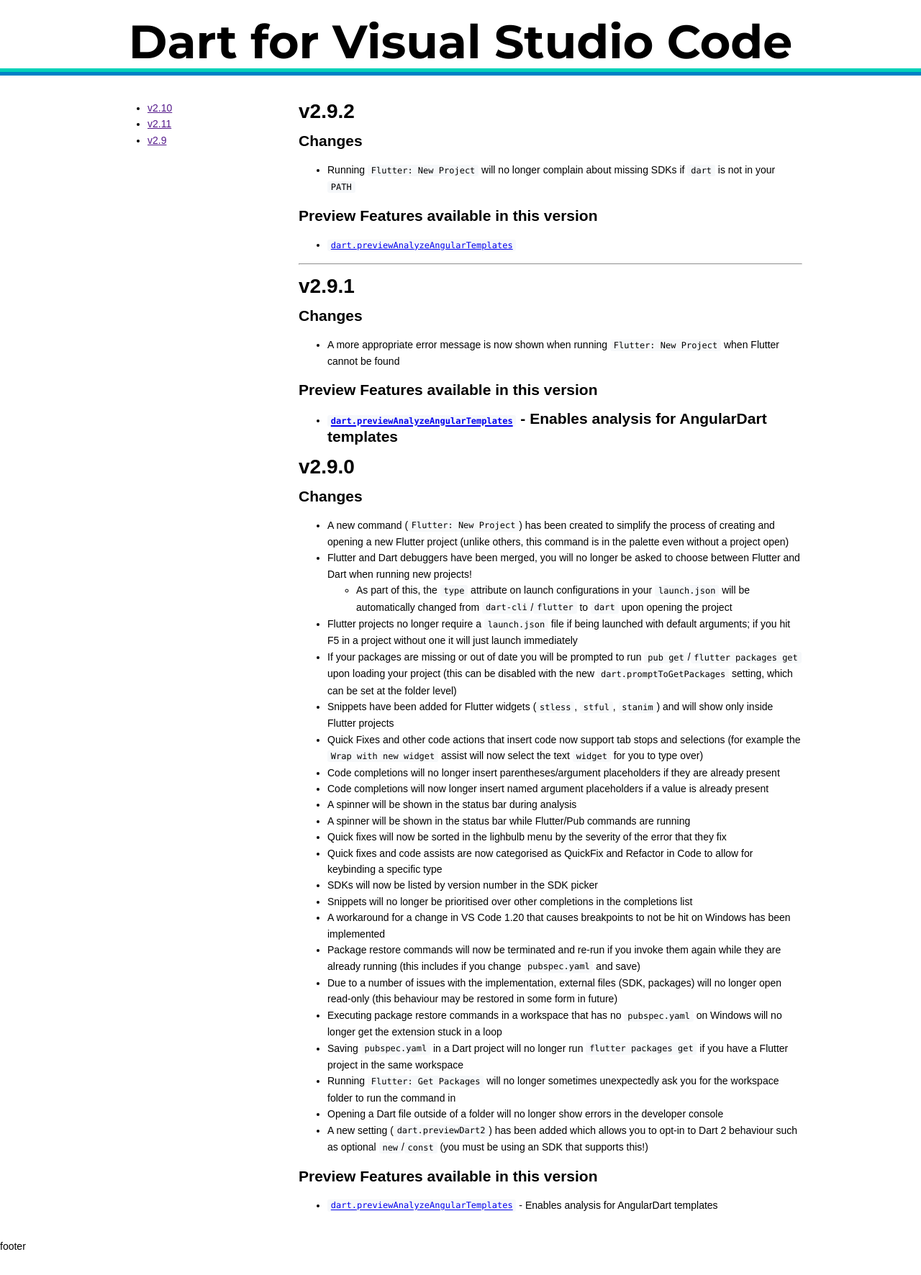
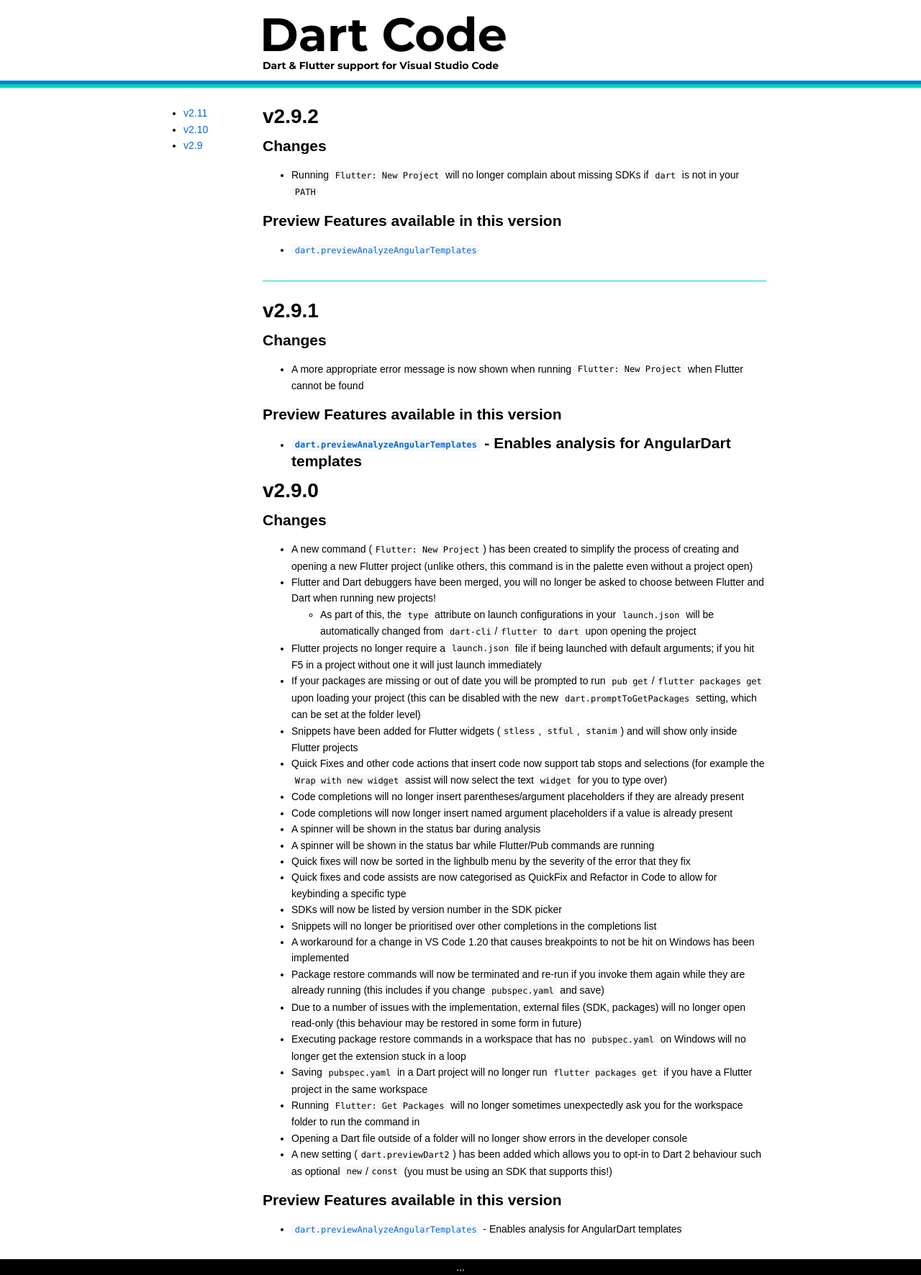
Before and after one commit to Dart-Code/Website, a Jekyll site: the page built from _releases/v2.9.md, in a window 1280 px wide. Shown: the whole page at 72% size. Built offline with Jekyll 4.4.1, drawn with Linux system fonts in a browser that asks for light colours; before the commit the page ends 1743 px from its top, so only the background shows below that.

Commit message:
Layout tweaks

```diff
--- a/_config.yml
+++ b/_config.yml
@@ -1,4 +1,5 @@
-site_name: Dart for Visual Studio Code
+name: Dart Code
+desc: Dart & Flutter support for Visual Studio Code
 collections:
   pages:
     output: true
--- a/_layouts/release.html
+++ b/_layouts/release.html
@@ -4,8 +4,9 @@
 
 <nav>
 	<ul>
-		{% for release in site.releases %}
-			<li><a href="{{ release.permalink | escape }}">{{ release.title | escape }}</a></li>
+		{% assign releases = site.releases | sort: "sort_order" | reverse %}
+		{% for release in releases %}
+			<li><a href="{{ release.url | escape }}">{{ release.title | escape }}</a></li>
 		{% endfor %}
 	</ul>
 </nav>
--- a/_layouts/template.html
+++ b/_layouts/template.html
@@ -1,19 +1,19 @@
 <html>
 	<head>
-		<title>{{ page.title | escape }} - {{ site.site_name }}</title>
+		<title>{{ page.title | escape }} - {{ site.name }} - {{ site.desc }}</title>
 		<link rel="stylesheet" href="/css/main.css" />
 		<link rel="stylesheet" href="/css/code.css" />
 		<link href="https://fonts.googleapis.com/css?family=Montserrat:400,700" rel="stylesheet">
 	</head>
 <body>
 	<header>
-		<div class="title">
-			{{ site.site_name }}
-		</div>
+		<div class="title">{{ site.name }}</div>
+		<div class="desc">{{ site.desc }}</div>
 	</header>
+	<div class="line"><div class="inner"></div></div>
 	{{ content }}
 	<footer>
-		footer
+		...
 	</footer>
 </body>
 </html>
--- a/css/main.scss
+++ b/css/main.scss
@@ -1,6 +1,10 @@
 ---
 ---
 
+$dart-blue-dark: #0081C6;
+$dart-blue-light: #00A4E4;
+$dart-green-dark: #00D2B8;
+$dart-green-light: #55DDCA;
 $vscode-accent-1: #1079C7;
 $vscode-accent-2: #CC6633;
 $vscode-background: #1E1E1E;
@@ -12,11 +16,13 @@
 	line-height: 1.6em;
 	margin: 0;
 	display: grid;
-	grid-row-gap: 20px;
 	grid-column-gap: 50px;
-	grid-template-columns: auto 200px 700px auto;
+	grid-template-rows: auto auto 1fr auto;
+	min-height: 100%;
+	grid-template-columns: auto 100px 700px auto;
 	grid-template-areas:
-		"header header header header"
+		". . header ."
+		"line line line line"
 		". nav main ."
 		"footer footer footer footer";
 }
@@ -27,17 +33,30 @@
 
 header {
 	grid-area: header;
-	border-bottom: 5px solid #0081C6;
+	padding: 15px 0 10px;
+	font-family: "Montserrat", sans-serif;
+	font-weight: bold;
 }
 
 header .title {
-	padding: 25px 15px 5px;
-	text-align: center;
-	font-family: "Montserrat", sans-serif;
 	font-size: 65px;
 	line-height: 1em;
-	font-weight: bold;
-	border-bottom: 5px solid #00D2B8;
+	margin-left: -4px;
+}
+
+header .title .desc {
+	font-size: 20px;
+	line-height: 1em;
+}
+
+.line {
+	grid-area: line;
+	border-bottom: 5px solid $dart-green-dark;
+	margin-bottom: 10px;
+}
+
+.line .inner {
+	border-bottom: 5px solid $dart-blue-dark;
 }
 
 nav {
@@ -50,6 +69,22 @@
 
 footer {
 	grid-area: footer;
+	background-color: #000;
+	color: #fff;
+	text-align: center;
+	margin-top: 15px;
+}
+
+footer a {
+	color: #eee;
+	margin: 0 10px;
+}
+
+hr {
+	background-color: $dart-green-dark;
+	border: 0;
+	height: 1px;
+	margin: 30px 0;
 }
 
 code {
@@ -88,6 +123,15 @@
 	box-shadow: 2px 2px 5px #999999;
 }
 
+a {
+	color: #0366d6;
+	text-decoration: none;
+}
+
+a:hover {
+	text-decoration: underline;
+}
+
 .callout {
 	border: 1px solid #eeeeee;
 	padding: 15px 20px;
```
